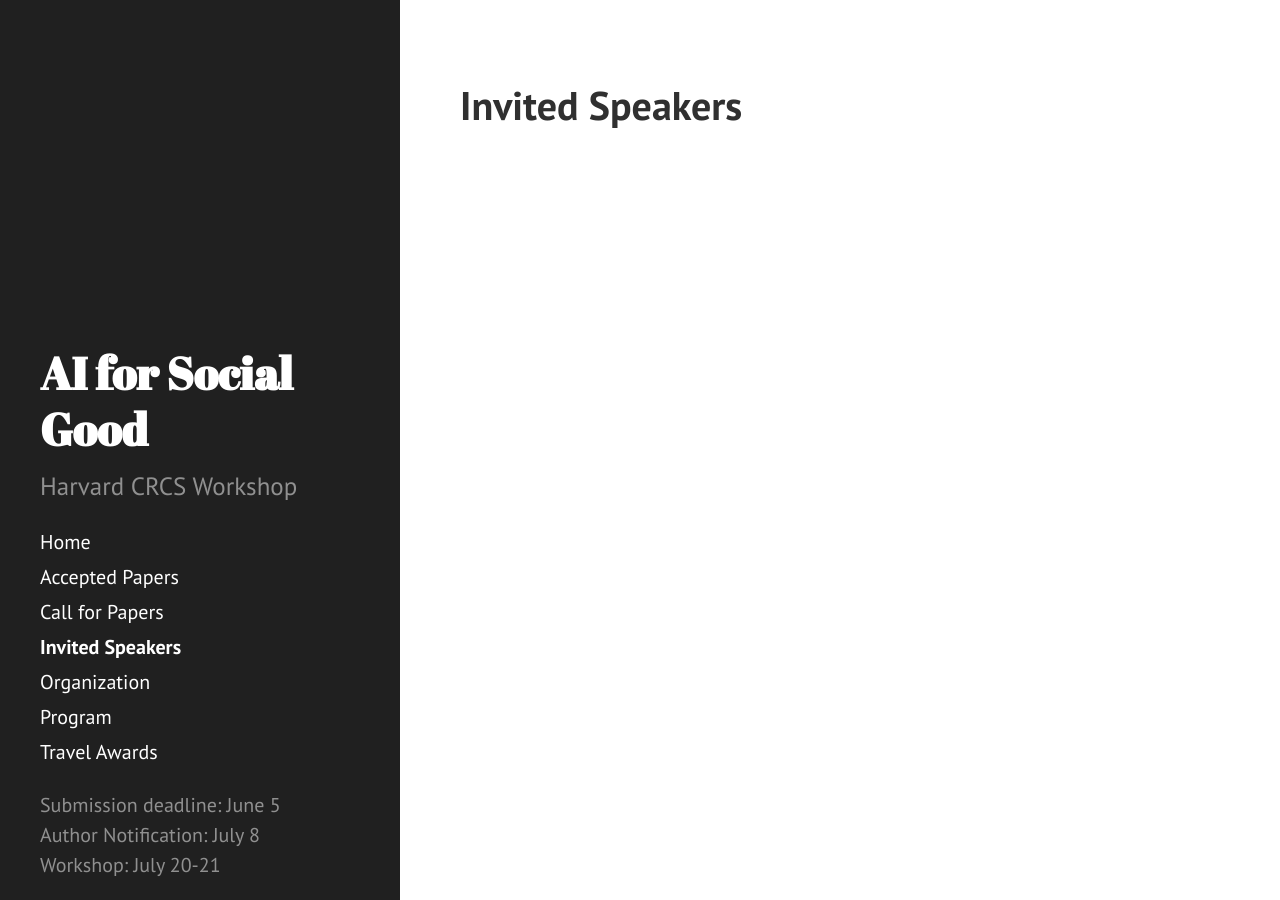
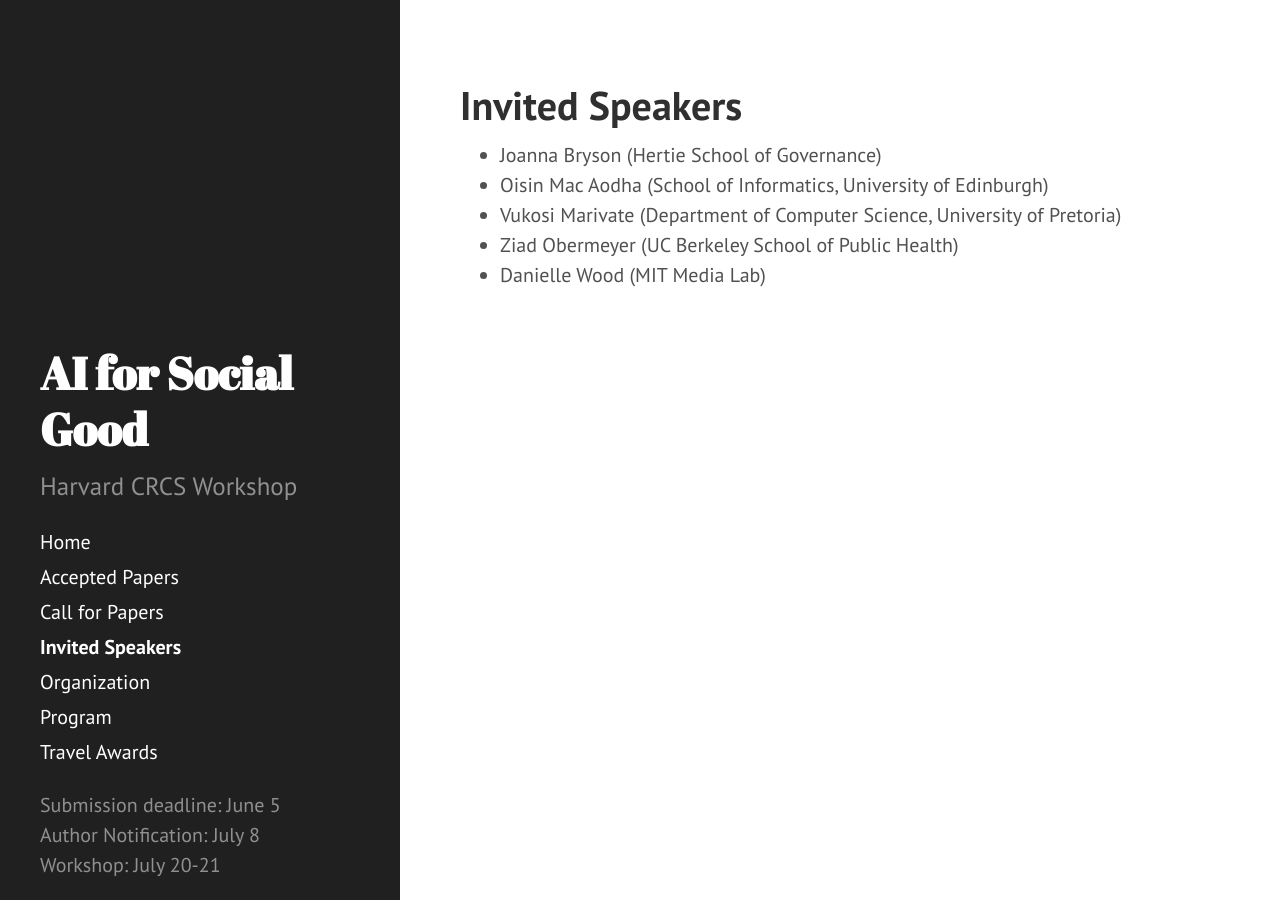
Before and after one commit to slremy/aiforpublichealth.github.io, a Jekyll site: the page built from invited.md, in a window 1280 px wide. Built offline with Jekyll 4.4.1, drawn with Linux system fonts in a browser that asks for light colours.

Commit message:
Update invited.md

```diff
--- a/invited.md
+++ b/invited.md
@@ -3,7 +3,11 @@ layout: page
 title: Invited Speakers
 ---
 
-
+* Joanna Bryson (Hertie School of Governance)
+* Oisin Mac Aodha (School of Informatics, University of Edinburgh)
+* Vukosi Marivate (Department of Computer Science, University of Pretoria)
+* Ziad Obermeyer (UC Berkeley School of Public Health)
+* Danielle Wood (MIT Media Lab)
 
 <div class="posts">
   {% for post in paginator.posts %}
```
